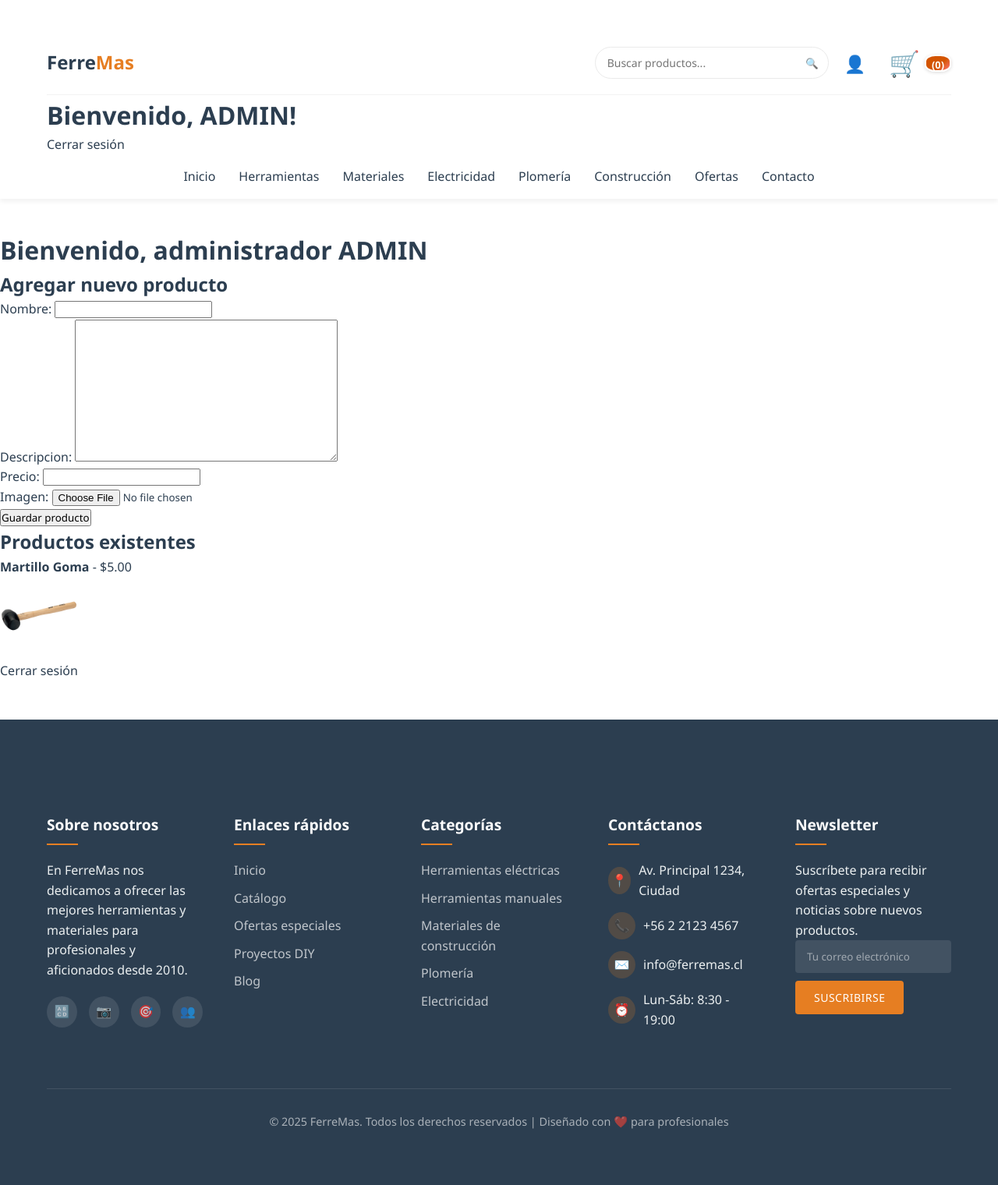
After one commit to Loree1512/FerreMas, a Django app: page /panel/inicio/ in a window 1280 px wide. The commit adds this page. Shown: the whole page at 78% size. Run offline with Django 5.2, Linux system fonts and the light colour scheme; a user stored in the database is signed in; data comes from the database, SQL or seed files in the repository; both versions use the stored data as it was after the commit.

Commit message:
creacion vista admin para crear productos

```diff
--- a/ecommerce/settings.py
+++ b/ecommerce/settings.py
@@ -128,3 +128,6 @@ STATIC_ROOT = os.path.join(BASE_DIR, 'staticfiles')
 DEFAULT_AUTO_FIELD = 'django.db.models.BigAutoField'
 LOGIN_URL = '/login/'
 LOGIN_REDIRECT_URL = '/inicio/'
+
+MEDIA_URL = '/media/'
+MEDIA_ROOT = os.path.join(BASE_DIR, 'media')
--- a/ecommerce/urls.py
+++ b/ecommerce/urls.py
@@ -16,8 +16,12 @@ Including another URLconf
 """
 from django.contrib import admin
 from django.urls import path, include
+from django.conf import settings
+from django.conf.urls.static import static
 
 urlpatterns = [
     path('admin/', admin.site.urls),
     path('', include('tienda.urls')),
 ]
+
+urlpatterns += static(settings.MEDIA_URL, document_root=settings.MEDIA_ROOT)
--- /dev/null
+++ b/tienda/forms.py
@@ -0,0 +1,7 @@
+from django import forms
+from .models import Producto
+
+class ProductoForm(forms.ModelForm):
+    class Meta:
+        model = Producto
+        fields = ['nombre', 'descripcion', 'precio', 'imagen']
--- /dev/null
+++ b/tienda/templates/tienda/admin_inicio.html
@@ -0,0 +1,27 @@
+{% extends "tienda/inicio.html" %}
+{% block content %}
+    <h1>Bienvenido, administrador {{ request.user.username }}</h1>
+
+    <h2>Agregar nuevo producto</h2>
+    <form method="post" enctype="multipart/form-data">
+        {% csrf_token %}
+        {{ form.as_p }}
+        <button type="submit">Guardar producto</button>
+    </form>
+
+    <h2>Productos existentes</h2>
+    <ul>
+        {% for producto in productos %}
+    <li>
+        <strong>{{ producto.nombre }}</strong> - ${{ producto.precio }} <br>
+        {% if producto.imagen %}
+            <img src="{{ producto.imagen.url }}" width="100">
+        {% else %}
+            <p><em>Sin imagen</em></p>
+        {% endif %}
+    </li>
+    {% endfor %}
+    </ul>
+
+    <a href="{% url 'logout' %}">Cerrar sesión</a>
+{% endblock %}
--- a/tienda/templates/tienda/inicio.html
+++ b/tienda/templates/tienda/inicio.html
@@ -32,7 +32,7 @@
                         </a>
                     </div>
                     <div id="carrito-panel" style="display:none; position:fixed; right:20px; top:60px; background:white; border:1px solid #ccc; padding:10px; z-index:1000;">
-                        <h3>🛒 Carrito <span id="carrito-cantidad">(0)</span></h3>
+                        <h3>🛒 Carrito <span id="carrito-cantidad"></span></h3>
                         <ul id="carrito-lista"></ul>
                         <p>Total: $<span id="total">0</span></p>
                         <button onclick="vaciarCarrito()">Vaciar carrito</button>
--- a/tienda/urls.py
+++ b/tienda/urls.py
@@ -8,5 +8,6 @@ urlpatterns = [
     path('registro/', views.register_view, name='registro'),
     path('ubicacion/', views.mapa_ubicacion, name='mapa_ubicacion'),
     path('login/', views.login_view, name='login'),
+    path('panel/inicio/', views.admin_inicio_view, name='admin_inicio'),
     path('logout/', views.logout_view, name='logout'),
 ]
--- a/tienda/views.py
+++ b/tienda/views.py
@@ -4,6 +4,7 @@ from django.contrib.auth import authenticate, login, logout
 from django.contrib.auth.decorators import login_required
 from django.contrib import messages
 from .models import Producto
+from .forms import ProductoForm
 from django.conf import settings
 # Create your views here.
 
@@ -13,7 +14,25 @@ def inicio(request):
 
 @login_required
 def inicio_view(request):
-    return render(request, 'tienda/inicio.html', {'usuario': request.user})
+    if request.user.is_staff or request.user.is_superuser:
+        return redirect('admin_inicio')
+    return render(request, 'tienda/inicio.html')
+
+@login_required
+def admin_inicio_view(request):
+    if not request.user.is_staff and not request.user.is_superuser:
+        return redirect('inicio')
+
+    if request.method == 'POST':
+        form = ProductoForm(request.POST, request.FILES)
+        if form.is_valid():
+            form.save()
+            return redirect('admin_inicio')
+    else:
+        form = ProductoForm()
+
+    productos = Producto.objects.all()
+    return render(request, 'tienda/admin_inicio.html', {'form': form, 'productos': productos})
 
 def logout_view(request):
     logout(request)
@@ -73,8 +92,11 @@ def login_view(request):
 
         if user is not None:
             login(request, user)
-            return redirect('inicio')  # Usa el nombre definido en urls.py
+            if user.is_staff or user.is_superuser:
+                return redirect('admin_inicio')  # Redirigir a vista de administrador
+            else:
+                return redirect('inicio')  # Redirigir a vista de usuario común
         else:
-            messages.error(request, 'Usuario o contraseña inválidos.')
+            return render(request, 'tienda/login.html', {'error': 'Credenciales incorrectas'})
 
     return render(request, 'tienda/login.html')
```
Also changed, not shown: db.sqlite3, media/productos/martillo_goma.png (added), media/productos/martillo_goma_owwhaw1.png (added).
